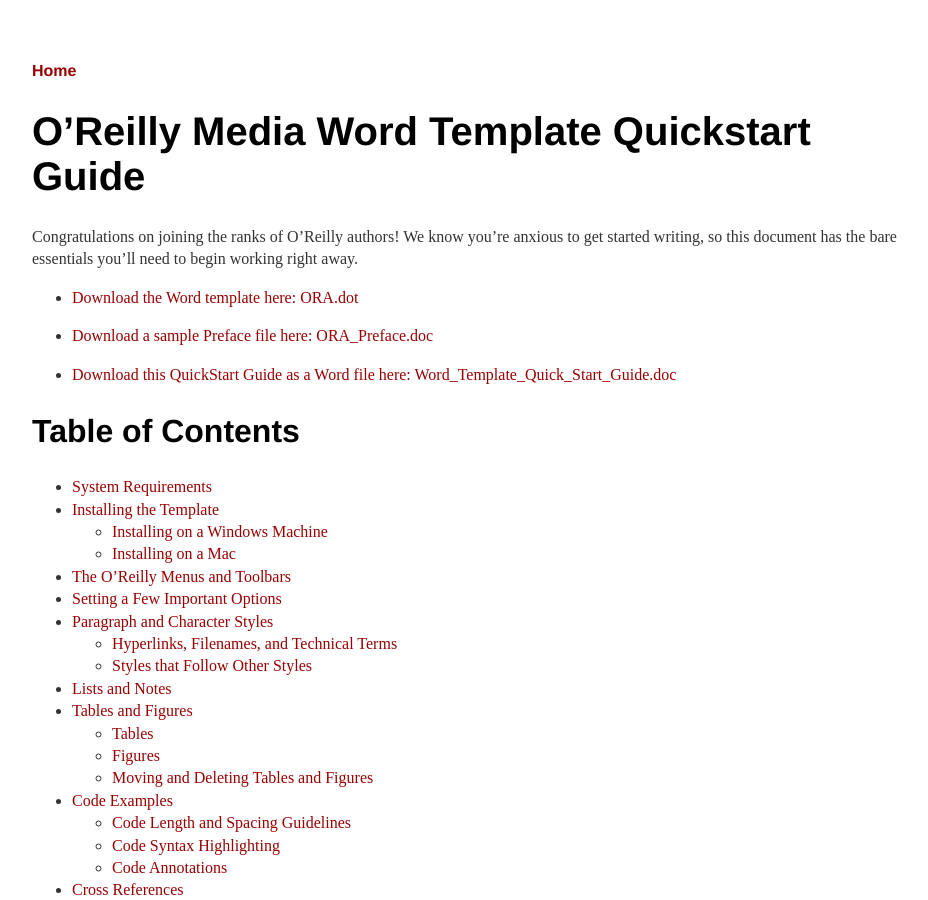
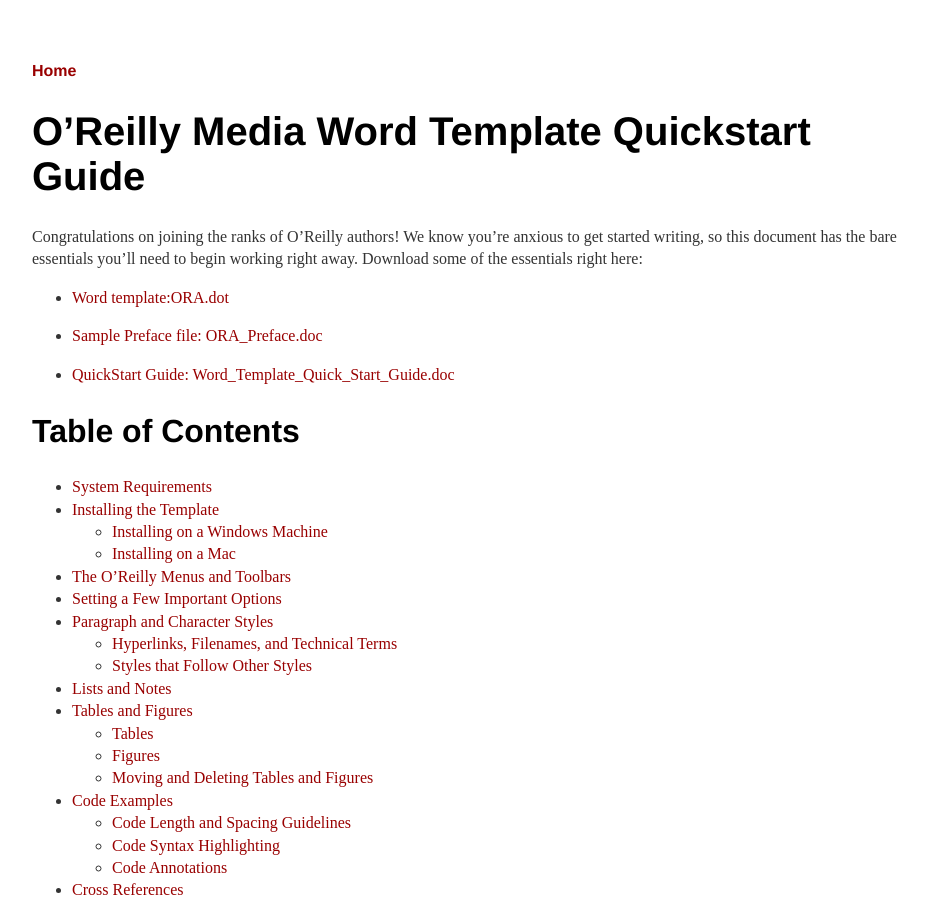
Before and after one commit to oreillymedia/production-resources, a Jekyll site: the page built from word/index.md, in a window 1280 px wide and 900 px high. Shown: the whole window, without its empty margins (160-1088 px from the left). Built offline with Jekyll 4.4.1, drawn with Linux system fonts in a browser that asks for light colours.

Commit message:
Update index.md
Updating wording in downloads list

```diff
--- a/word/index.md
+++ b/word/index.md
@@ -4,13 +4,13 @@
 ---
 # O'Reilly Media Word Template Quickstart Guide
 
-Congratulations on joining the ranks of O'Reilly authors! We know you're anxious to get started writing, so this document has the bare essentials you'll need to begin working right away.
+Congratulations on joining the ranks of O'Reilly authors! We know you're anxious to get started writing, so this document has the bare essentials you'll need to begin working right away. Download some of the essentials right here:
 
-* [Download the Word template here: ORA.dot](ORA.dot)
+* [Word template:ORA.dot](ORA.dot)
 
-* [Download a sample Preface file here: ORA_Preface.doc](ORA_Preface.doc)
+* [Sample Preface file: ORA_Preface.doc](ORA_Preface.doc)
 
-* [Download this QuickStart Guide as a Word file here: Word_Template_Quick_Start_Guide.doc](Word_Template_Quick_Start_Guide.doc)
+* [QuickStart Guide: Word_Template_Quick_Start_Guide.doc](Word_Template_Quick_Start_Guide.doc)
 
 ## Table of Contents
 
```
